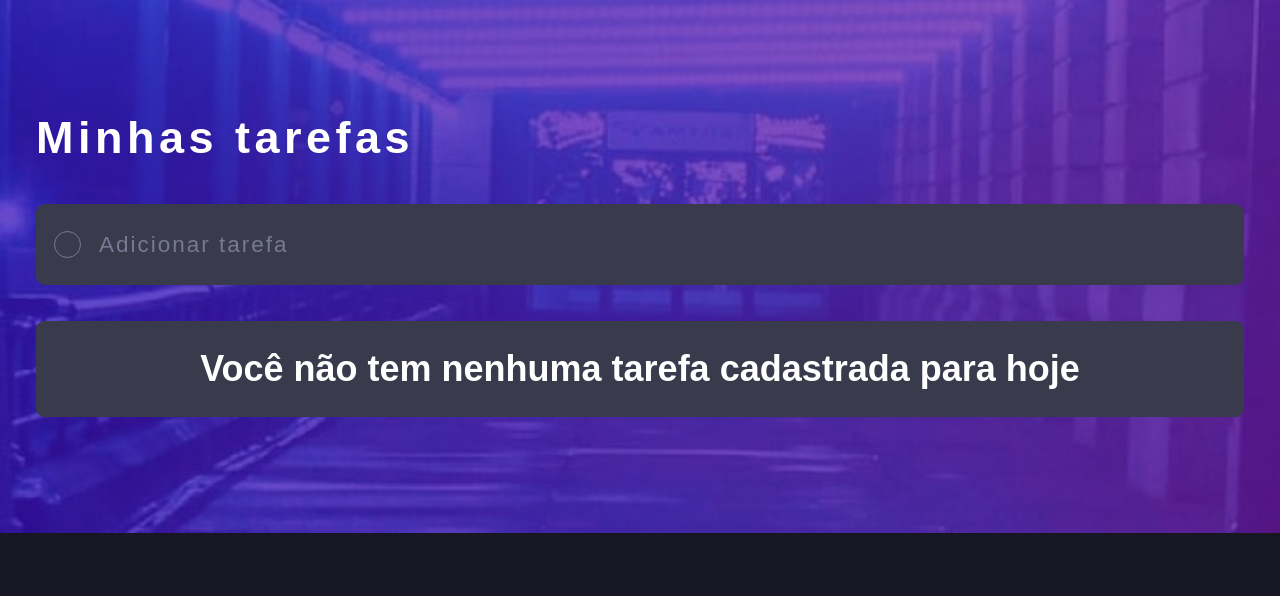
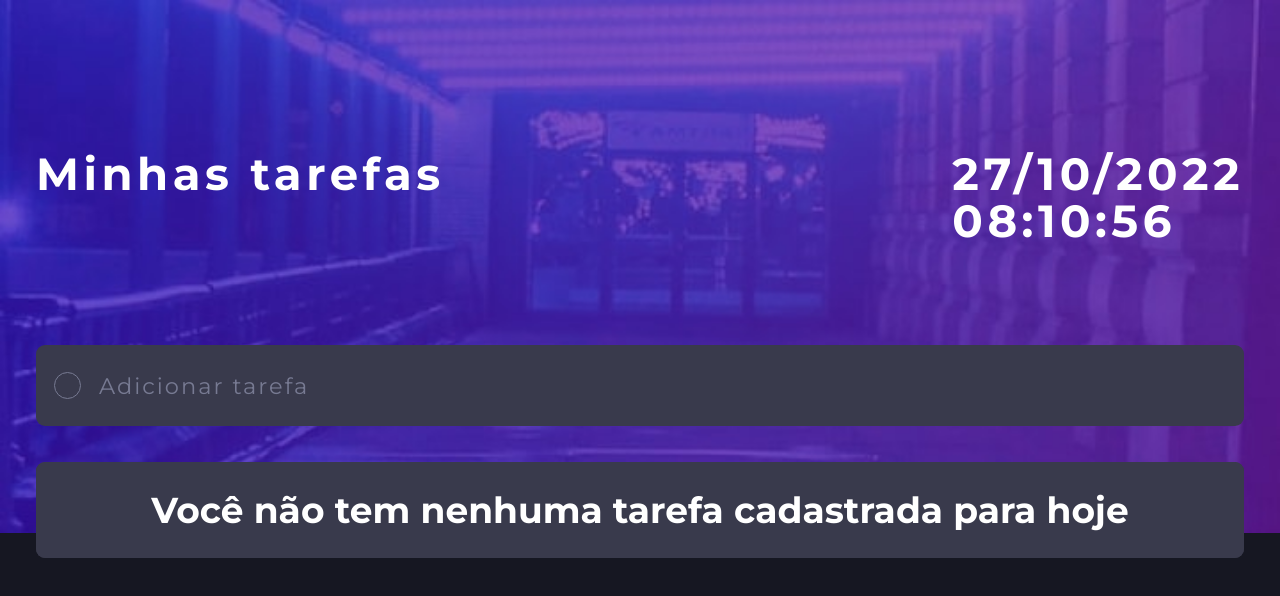
Before and after one commit to RafaelJesus22/todo-redux, a React (Vite) app: page / in a window 1280 px wide. Shown: the top 596 px of the page. Built offline with nearby package versions, Linux system fonts and the light colour scheme.

Commit message:
update app

```diff
--- a/index.html
+++ b/index.html
@@ -7,7 +7,7 @@
   <meta name="viewport" content="width=device-width, initial-scale=1.0" />
   <link rel="preconnect" href="https://fonts.googleapis.com">
   <link rel="preconnect" href="https://fonts.gstatic.com" crossorigin>
-  <link href="https://fonts.googleapis.com/css2?family=Inter:wght@400;700;900&display=swap" rel="stylesheet">
+  <link href="https://fonts.googleapis.com/css2?family=Montserrat:wght@400;700&display=swap" rel="stylesheet">
   <title>Vite + React + TS</title>
 </head>
 
--- a/package.json
+++ b/package.json
@@ -10,6 +10,7 @@
   },
   "dependencies": {
     "@reduxjs/toolkit": "^1.8.6",
+    "moment": "^2.29.4",
     "react": "^18.2.0",
     "react-dom": "^18.2.0",
     "react-icons": "^4.6.0",
--- a/src/components/footer/index.tsx
+++ b/src/components/footer/index.tsx
@@ -1,8 +1,8 @@
 import { useState } from 'react'
-import { useDispatch, useSelector } from 'react-redux';
-import { RootState } from '../../store';
+import { useDispatch } from 'react-redux';
 import { Filter } from '../../types';
 import { setFilter } from '../../store/slices/filterSlice'
+import { useAppSelector } from '../../store/hooks';
 import './styles.css'
 
 interface Option {
@@ -13,8 +13,8 @@ interface Option {
 export const Footer: React.FC = () => {
   const dispatch = useDispatch()
 
-  const { tasks } = useSelector((state: RootState) => state.task)
-  const { filter } = useSelector((state: RootState) => state.filter)
+  const { tasks } = useAppSelector(state => state.task)
+  const { filter } = useAppSelector(state => state.filter)
 
   const [options] = useState<Array<Option>>([
     {
--- a/src/components/header/index.tsx
+++ b/src/components/header/index.tsx
@@ -1,7 +1,26 @@
+import { useEffect, useState } from 'react'
+import moment from 'moment'
 import './styles.css'
 
-export const Header: React.FC = () => (
-  <header>
-    <h1>Minhas tarefas</h1>
-  </header>
-)
+export const Header: React.FC = () => {
+  const [now, setNow] = useState(moment(new Date()).format('DD/MM/YYYY hh:mm:ss'))
+
+  const interval = setInterval(() => {
+    setNow(moment(new Date()).format('DD/MM/YYYY hh:mm:ss'))
+  }, 1000)
+
+  useEffect(() => {
+
+    return clearInterval(interval)
+  }, [])
+
+  return (
+    <header>
+      <h1>Minhas tarefas</h1>
+      <div>
+        <h1>{now.split(" ")[0]}</h1>
+        <h1>{now.split(" ")[1]}</h1>
+      </div>
+    </header>
+  )
+}
--- a/src/components/header/styles.css
+++ b/src/components/header/styles.css
@@ -1,10 +1,19 @@
 header {
   width: 100%;
-  padding: 3rem 0;
+  padding: 5rem 0;
   margin-top: 2rem;
+  display: flex;
+  justify-content: space-between;
 }
 
 header h1 {
   font-size: 2.5rem;
   letter-spacing: .25rem;
 }
+
+
+header div h1 {
+  margin-bottom: 1.25rem;
+  font-size: 2.5rem;
+  letter-spacing: .25rem;
+}
--- a/src/components/tasks/index.tsx
+++ b/src/components/tasks/index.tsx
@@ -1,11 +1,10 @@
-import { useSelector } from 'react-redux'
-import { RootState } from '../../store'
+import { useAppSelector } from '../../store/hooks'
 import { Task } from '../task'
 import './styles.css'
 
 export const Tasks: React.FC = () => {
-  const { tasks } = useSelector((state: RootState) => state.task)
-  const { filter } = useSelector((state: RootState) => state.filter)
+  const { tasks } = useAppSelector(state => state.task)
+  const { filter } = useAppSelector(state => state.filter)
 
   if (tasks.length === 0 || !tasks) {
     return (
--- a/src/main.css
+++ b/src/main.css
@@ -18,7 +18,7 @@
   box-sizing: border-box;
   font-size: 18px;
   line-height: 24px;
-  font-family: 'Josefin Sans', sans-serif;
+  font-family: 'Montserrat', sans-serif;;
   color: #fff;
 }
 
--- /dev/null
+++ b/src/store/hooks/index.ts
@@ -0,0 +1,5 @@
+import { TypedUseSelectorHook, useSelector } from "react-redux";
+
+import { RootState } from '../index'
+
+export const useAppSelector: TypedUseSelectorHook<RootState> = useSelector;
```
Also changed, not shown: 2 other files (tests, documents, lock files or other folders).
